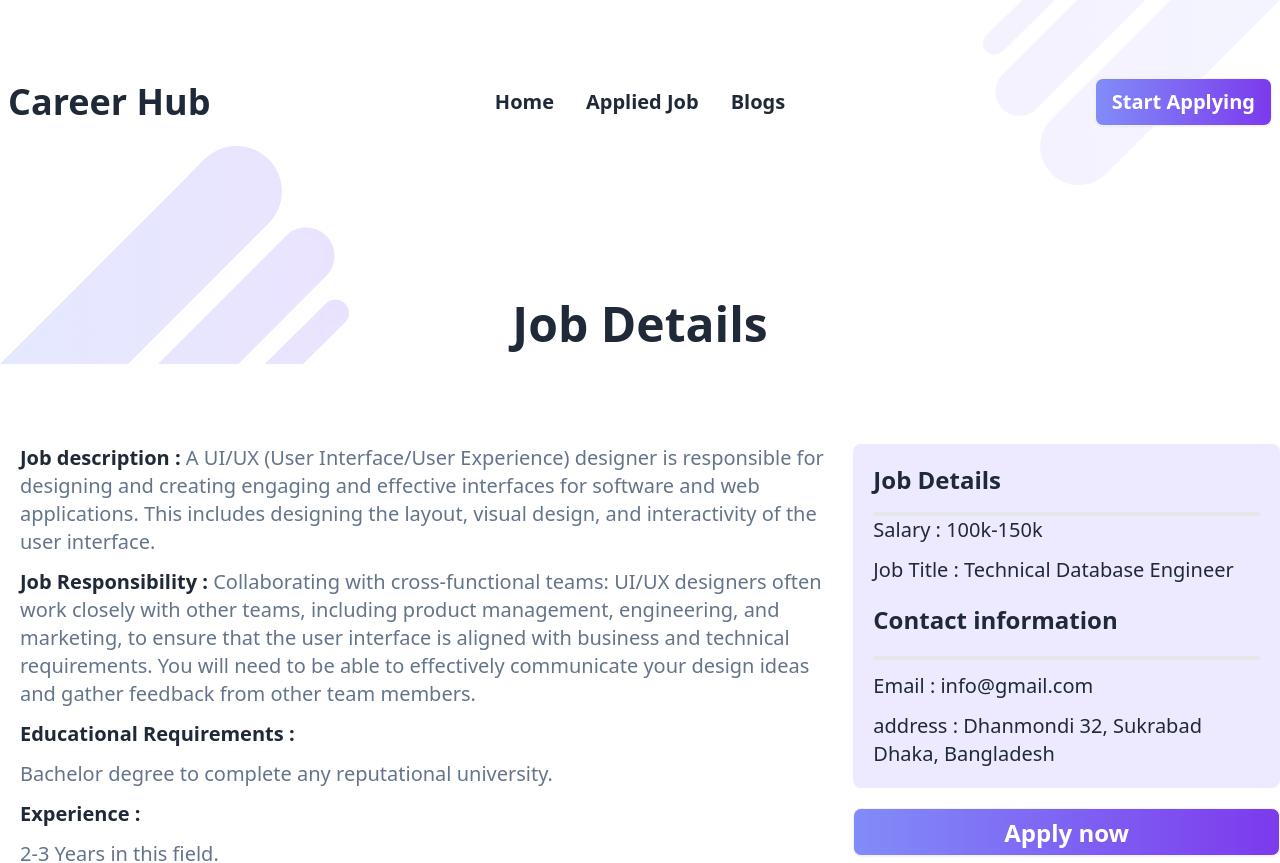
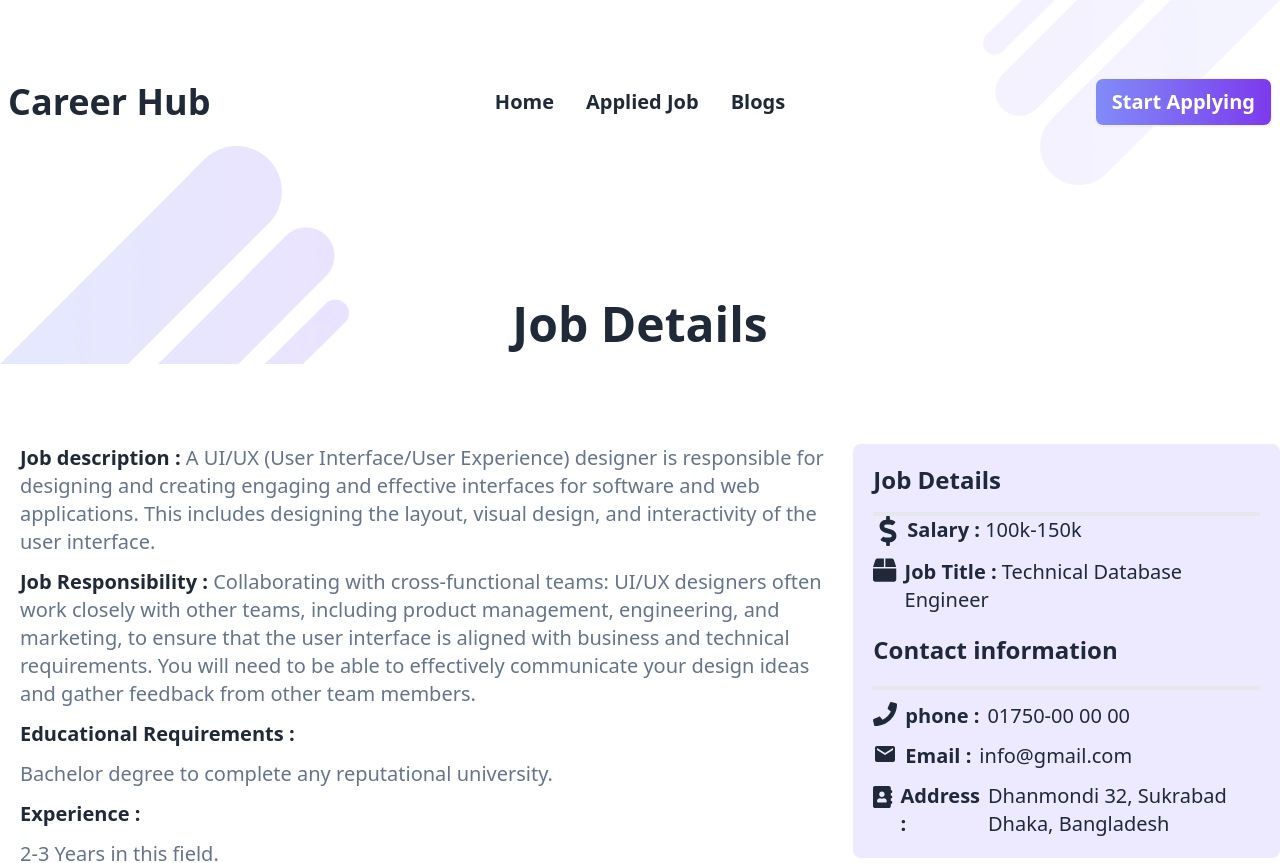
Before and after one commit to Salman-Faiz/Career-Hub-react, a React (Vite) app: page /jobs/1 in a window 1280 px wide. Shown: the top 863 px of the page. Built offline with nearby package versions, Linux system fonts and the light colour scheme.

Commit message:
icon added from react icons

```diff
--- a/package.json
+++ b/package.json
@@ -12,6 +12,7 @@
   "dependencies": {
     "react": "^18.2.0",
     "react-dom": "^18.2.0",
+    "react-icons": "^5.2.1",
     "react-router-dom": "^6.23.1"
   },
   "devDependencies": {
--- a/src/Components/DetailsJob/DetailsJob.jsx
+++ b/src/Components/DetailsJob/DetailsJob.jsx
@@ -1,6 +1,9 @@
 import { useLoaderData, useParams } from "react-router-dom";
+
 import Header from "../Header/Header";
 import Blogs from './../Blogs/Blogs';
+import { FaDollarSign, FaBox,FaPhone,FaAddressBook } from "react-icons/fa";
+import { MdEmail } from "react-icons/md";
 
 
 const DetailsJob = () => {
@@ -37,16 +40,23 @@ const DetailsJob = () => {
                         <hr className="border-2" />
 
                         <div className="text-xl space-y-3">
-                            <p className="">Salary : {salary}</p>
-                            <p className="">Job Title : {job_title}</p>
+                            <div className="flex gap-1 ">
+                            <FaDollarSign  className=" text-3xl"/>
+                            <p><span className="font-semibold">Salary :</span> {salary}</p>
+                            </div>
+                           <div className="flex gap-2">
+                           <FaBox className="text-2xl"></FaBox>
+                            <p className=""><span className="font-semibold">Job Title :</span> {job_title}</p>
+                           </div>
                         </div>
 
 
                         <p className="py-5 text-2xl font-bold">Contact information</p>
                         <div className="text-xl space-y-3">
                             <hr className="border-2 " />
-                            <p className="">Email : {contact_information.email}</p>
-                            <p className="">address : {contact_information.address}</p>
+                            <p className="flex gap-2" ><FaPhone className="text-2xl"></FaPhone><span className="font-semibold">phone :</span> {contact_information.phone}</p>
+                            <p className="flex gap-2"><MdEmail className="text-2xl"></MdEmail><span className="font-semibold">Email :</span> {contact_information.email}</p>
+                            <p className="flex gap-2"><FaAddressBook className="text-3xl"></FaAddressBook><span className="font-semibold">Address :</span> {contact_information.address}</p>
 
 
                         </div>
```
Also changed, not shown: 1 other file (tests, documents, lock files or other folders).
